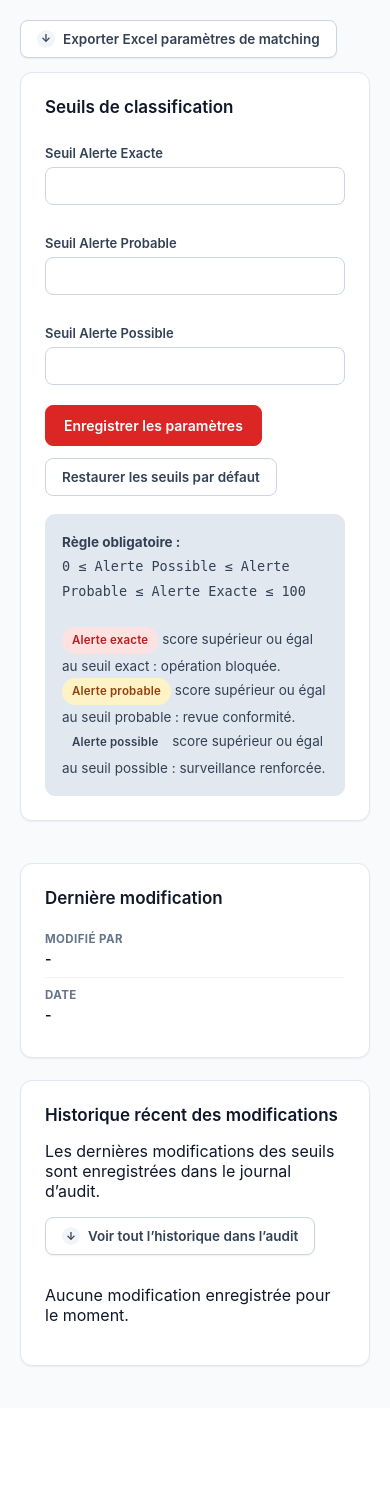
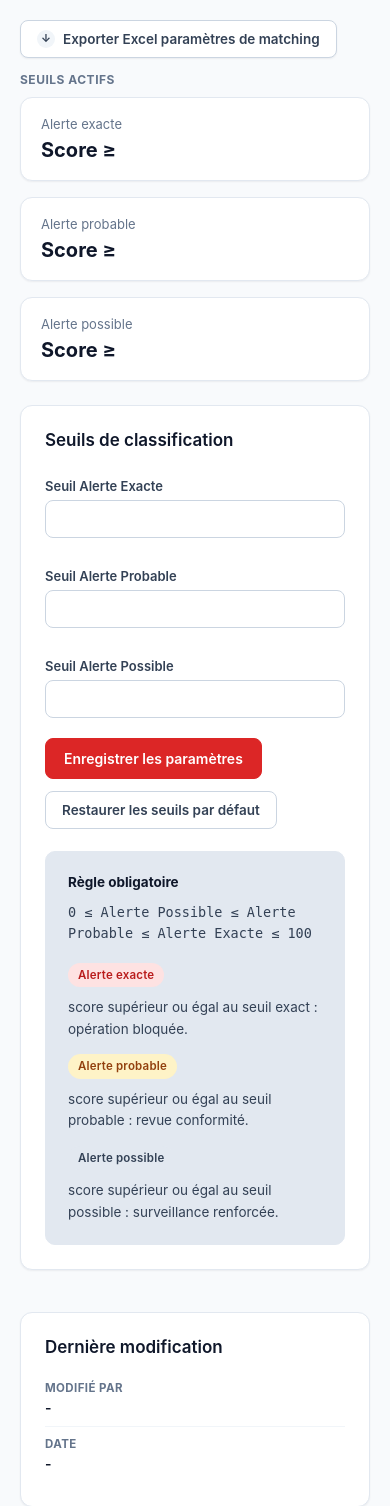
Before and after one commit to Kholia-1/BLACKMODULE, a FastAPI app: template blackmodule/app/templates/matching_settings.html in a window 390 px wide. Shown: the part 231-1737 px from the top of the page. Before the commit the page ends 1598 px from the top, so only its background shows below. Run offline with FastAPI, Linux system fonts and the light colour scheme; the template is opened without the code that fills it, so the values that code supplies are empty.

Commit message:
Uniformise la page Paramètres de matching avec le style établi ailleurs
Reprend exactement les classes .stat-group/.cards/.stat-card déjà
utilisées sur check_client.html (bordure colorée par gravité, titre
en majuscules, grande valeur) au lieu d'un style ad-hoc différent :
ajout d'un aperçu "Seuils actifs" en haut de page, cohérent avec le
reste de l'app.

L'encart "Règle obligatoire" mélangeait badges et texte sur des lignes
compressées (badge + texte + <br> à la suite). Reformaté en liste
verticale espacée (14px de marge entre chaque règle) pour respirer
davantage.

Vérifié en capture bureau et mobile, soumission testée.

Co-Authored-By: Claude Sonnet 5 <noreply@anthropic.com>

```diff
--- a/blackmodule/app/templates/matching_settings.html
+++ b/blackmodule/app/templates/matching_settings.html
@@ -56,6 +56,57 @@
             grid-template-columns: 1fr 340px;
             gap: 20px;
             align-items: start;
+        }
+
+        .stat-group {
+            margin-bottom: 24px;
+        }
+
+        .stat-group-title {
+            font-size: 12px;
+            font-weight: 700;
+            text-transform: uppercase;
+            letter-spacing: 0.5px;
+            color: #64748B;
+            margin-bottom: 10px;
+        }
+
+        .cards {
+            display: grid;
+            grid-template-columns: repeat(3, 1fr);
+            gap: 16px;
+        }
+
+        .stat-card {
+            background: white;
+            padding: 18px 20px;
+            border-radius: 12px;
+            box-shadow: 0 1px 2px rgba(15,23,42,0.06);
+            border-left: 3px solid transparent;
+        }
+
+        .stat-card-title {
+            color: #64748B;
+            font-size: 13px;
+            margin-bottom: 6px;
+        }
+
+        .stat-card-value {
+            font-size: 20px;
+            font-weight: 700;
+            color: #0F172A;
+        }
+
+        .stat-card-exacte {
+            border-left-color: #DC2626;
+        }
+
+        .stat-card-probable {
+            border-left-color: #D97706;
+        }
+
+        .stat-card-possible {
+            border-left-color: #64748B;
         }
 
         .card {
@@ -157,12 +208,40 @@
         .info {
             background: #F8FAFC;
             border: 1px solid #E2E8F0;
-            padding: 15px 16px;
+            padding: 20px 22px;
             border-radius: 10px;
             color: #334155;
             font-size: 13.5px;
-            line-height: 1.8;
+            line-height: 1.6;
+            margin-top: 22px;
+        }
+
+        .info-title {
+            font-weight: 700;
+            color: #0F172A;
+        }
+
+        .rule-formula {
+            display: inline-block;
+            margin-top: 8px;
+        }
+
+        .rule-list {
             margin-top: 18px;
+            display: flex;
+            flex-direction: column;
+            gap: 14px;
+        }
+
+        .rule-item {
+            display: flex;
+            align-items: baseline;
+            gap: 10px;
+            flex-wrap: wrap;
+        }
+
+        .rule-item .badge {
+            flex: none;
         }
 
         .grid {
@@ -219,6 +298,10 @@
                 grid-template-columns: 1fr;
             }
 
+            .cards {
+                grid-template-columns: 1fr;
+            }
+
             .layout {
                 grid-template-columns: 1fr;
             }
@@ -247,6 +330,26 @@
     <a class="btn-link" href="/api/exports/matching-settings-excel">
     Exporter Excel paramètres de matching
 </a>
+
+    <div class="stat-group">
+        <div class="stat-group-title">Seuils actifs</div>
+        <div class="cards">
+            <div class="stat-card stat-card-exacte">
+                <div class="stat-card-title">Alerte exacte</div>
+                <div class="stat-card-value">Score ≥ {{ settings.exact_threshold }}</div>
+            </div>
+
+            <div class="stat-card stat-card-probable">
+                <div class="stat-card-title">Alerte probable</div>
+                <div class="stat-card-value">Score ≥ {{ settings.probable_threshold }}</div>
+            </div>
+
+            <div class="stat-card stat-card-possible">
+                <div class="stat-card-title">Alerte possible</div>
+                <div class="stat-card-value">Score ≥ {{ settings.possible_threshold }}</div>
+            </div>
+        </div>
+    </div>
 
     {% if message %}
         {% if success %}
@@ -293,20 +396,25 @@
 </form>
 
         <div class="info">
-            <strong>Règle obligatoire :</strong><br>
-            <code>0 ≤ Alerte Possible ≤ Alerte Probable ≤ Alerte Exacte ≤ 100</code>
-            <br><br>
+            <div class="info-title">Règle obligatoire</div>
+            <code class="rule-formula">0 ≤ Alerte Possible ≤ Alerte Probable ≤ Alerte Exacte ≤ 100</code>
 
-            <span class="badge badge-exacte">Alerte exacte</span>
-            score supérieur ou égal au seuil exact : opération bloquée.
-            <br>
+            <div class="rule-list">
+                <div class="rule-item">
+                    <span class="badge badge-exacte">Alerte exacte</span>
+                    <span>score supérieur ou égal au seuil exact : opération bloquée.</span>
+                </div>
 
-            <span class="badge badge-probable">Alerte probable</span>
-            score supérieur ou égal au seuil probable : revue conformité.
-            <br>
+                <div class="rule-item">
+                    <span class="badge badge-probable">Alerte probable</span>
+                    <span>score supérieur ou égal au seuil probable : revue conformité.</span>
+                </div>
 
-            <span class="badge badge-possible">Alerte possible</span>
-            score supérieur ou égal au seuil possible : surveillance renforcée.
+                <div class="rule-item">
+                    <span class="badge badge-possible">Alerte possible</span>
+                    <span>score supérieur ou égal au seuil possible : surveillance renforcée.</span>
+                </div>
+            </div>
         </div>
     </div>
 
```
